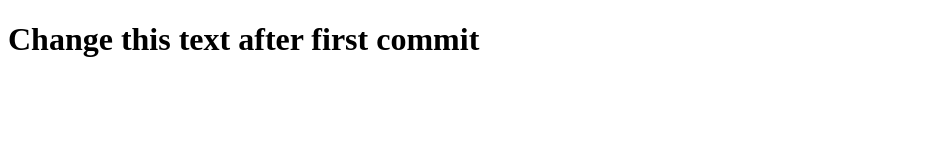
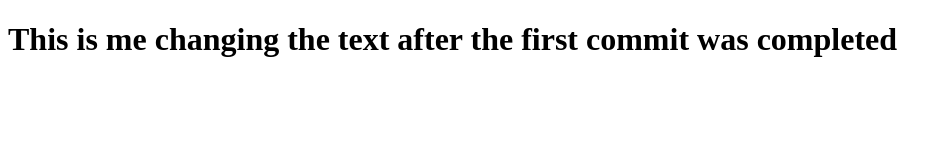
Before and after one commit to MarlonDemas/TechSkills, a plain HTML site: page index.html in a window 1280 px wide. Shown: the whole page, without its empty margins (0-952 px from the left). Drawn offline with Linux system fonts and the light colour scheme.

Commit message:
second commit

```diff
--- a/index.html
+++ b/index.html
@@ -4,6 +4,6 @@
         <title>Pushing to Github</title>
     </head>
     <body>
-        <h1>Change this text after first commit</h1>
+        <h1>This is me changing the text after the first commit was completed</h1>
     </body>
 </html>
```
